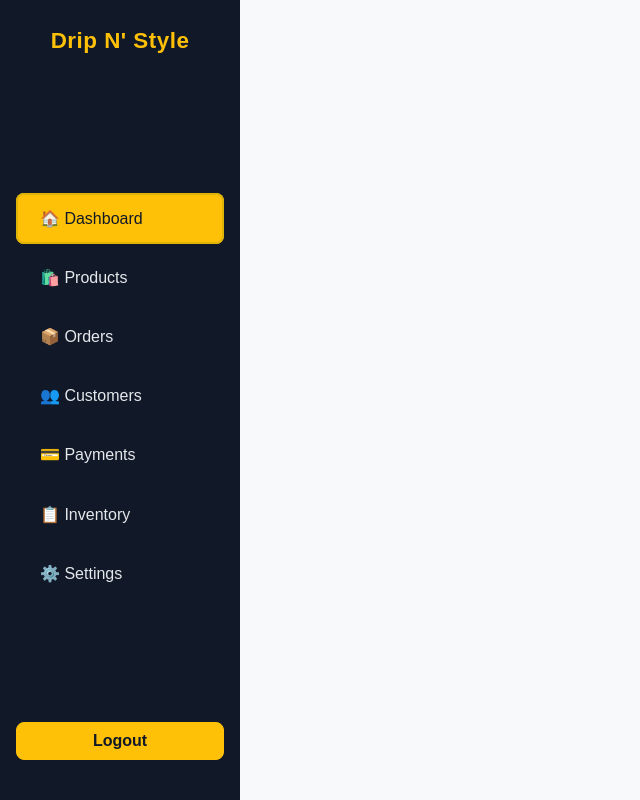
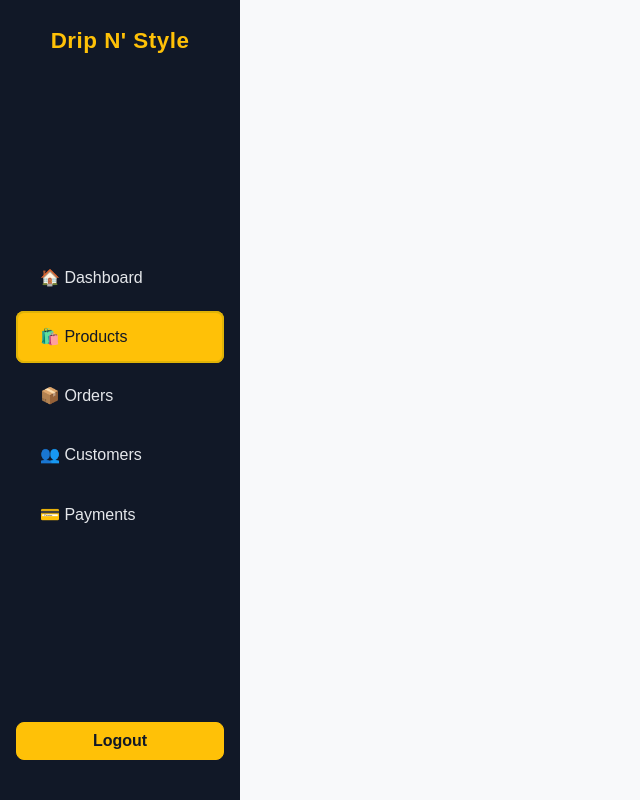
Before and after one commit to johndavebriones/DRIP-N-STYLE, a PHP site: page /Websites/admin/products.php in a window 1280 px wide. Shown: the whole page, without its empty margins (0-640 px from the left). Run offline with PHP 8.4, Linux system fonts and the light colour scheme.

Commit message:
modified sidebar

```diff
--- a/Public/admin/assets/layout/partials/sidebar.php
+++ b/Public/admin/assets/layout/partials/sidebar.php
@@ -1,13 +1,14 @@
+<?php
+$currentPage = basename($_SERVER['PHP_SELF']);
+?>
 <nav class="sidebar">
   <div class="brand">Drip N' Style</div>
   <ul class="nav flex-column">
-    <li><a href="dashboard.php" class="nav-link active">🏠 Dashboard</a></li>
-    <li><a href="products.php" class="nav-link">🛍️ Products</a></li>
-    <li><a href="orders.php" class="nav-link">📦 Orders</a></li>
-    <li><a href="customers.php" class="nav-link">👥 Customers</a></li>
-    <li><a href="payments.php" class="nav-link">💳 Payments</a></li>
-    <li><a href="inventory.php" class="nav-link">📋 Inventory</a></li>
-    <li><a href="settings.php" class="nav-link">⚙️ Settings</a></li>
+    <li><a href="dashboard.php" class="nav-link <?= $currentPage === 'dashboard.php' ? 'active' : '' ?>">🏠 Dashboard</a></li>
+    <li><a href="products.php" class="nav-link <?= $currentPage === 'products.php' ? 'active' : '' ?>">🛍️ Products</a></li>
+    <li><a href="orders.php" class="nav-link <?= $currentPage === 'orders.php' ? 'active' : '' ?>">📦 Orders</a></li>
+    <li><a href="customers.php" class="nav-link <?= $currentPage === 'customers.php' ? 'active' : '' ?>">👥 Customers</a></li>
+    <li><a href="payments.php" class="nav-link <?= $currentPage === 'payments.php' ? 'active' : '' ?>">💳 Payments</a></li>
   </ul>
   <a href="../../App/Controllers/AuthController.php?action=logout" class="btn btn-warning m-3 fw-bold">Logout</a>
 </nav>
```
